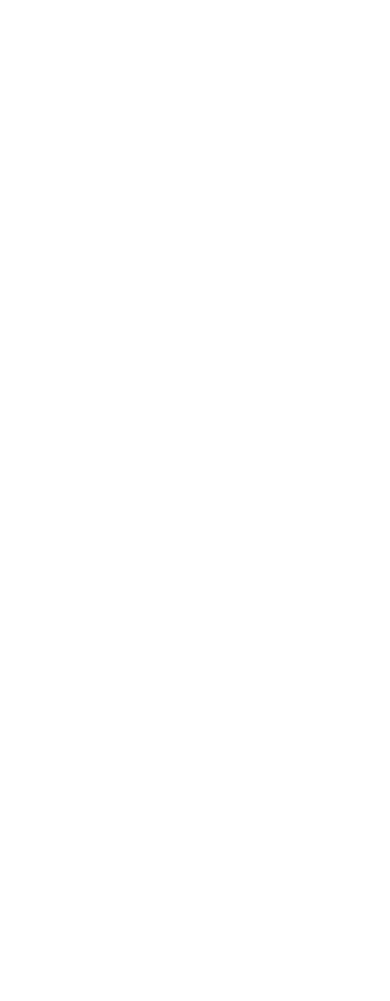
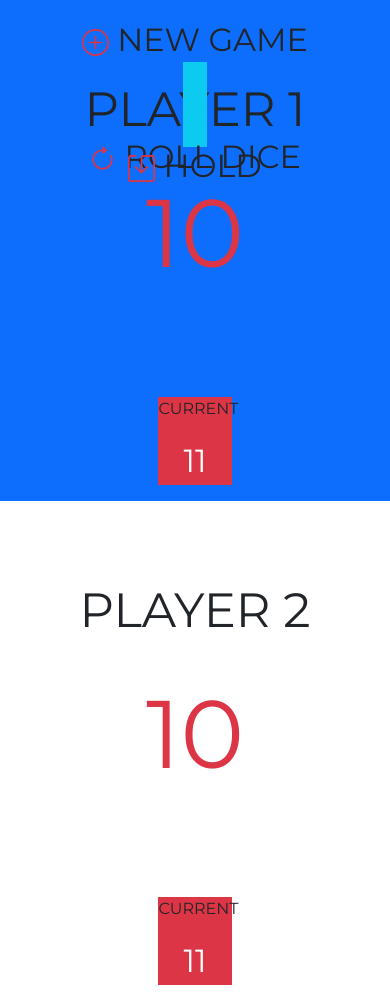
Before and after one commit to Atsuyko/Eval-JS-Entrainement-Julien-JDG, a plain HTML site: page index.html in a window 390 px wide. Before the commit the page ends 844 px from the top, so only its background shows below. Drawn offline with nearby package versions, Linux system fonts and the light colour scheme.

Commit message:
Maquette page web non responsive // Ajout image

```diff
--- a/assets/css/style.css
+++ b/assets/css/style.css
@@ -0,0 +1,52 @@
+body {
+  font-family: 'Montserrat', sans-serif;
+}
+
+.player {
+  font-size: 3em;
+  padding-top: 20%;
+}
+
+#new-game {
+  font-size: 2em;
+}
+
+.score {
+  font-size: 6em;
+}
+
+.round {
+  margin-top: 25%;
+  width: 20%;
+}
+
+#ROUND1,
+#ROUND2 {
+  font-size: 2em;
+}
+
+#dice {
+  margin-top: 16%;
+  width: 5%;
+  height: 10%;
+  margin-left: 47%;
+}
+
+.area {
+  width: 100%;
+  margin-left: 0%;
+  height: 100vw;
+}
+
+#div-roll {
+  font-size: 2em;
+  margin-top: 34%;
+  width: 100%;
+}
+
+#div-hold {
+  font-size: 2em;
+  margin-top: 36.5%;
+  width: 100%;
+
+}
--- a/index.html
+++ b/index.html
@@ -4,6 +4,9 @@
 <head>
   <meta charset="UTF-8">
   <meta name="viewport" content="width=device-width, initial-scale=1.0">
+  <link rel="preconnect" href="https://fonts.googleapis.com">
+  <link rel="preconnect" href="https://fonts.gstatic.com" crossorigin>
+  <link href="https://fonts.googleapis.com/css2?family=Montserrat:wght@400;700&display=swap" rel="stylesheet">
   <link href="https://cdn.jsdelivr.net/npm/bootstrap@5.3.0-alpha3/dist/css/bootstrap.min.css" rel="stylesheet"
     integrity="sha384-KK94CHFLLe+nY2dmCWGMq91rCGa5gtU4mk92HdvYe+M/SXH301p5ILy+dN9+nJOZ" crossorigin="anonymous">
   <link rel="stylesheet" href="assets/css/style.css">
@@ -12,6 +15,58 @@
 </head>
 
 <body>
+  <div class="position-relative text-center row bg-success area">
+    <div class="position-fixed w-100 p-3">
+      <span id="new-game">
+        <svg xmlns="http://www.w3.org/2000/svg" width="27" height="27" fill="currentColor"
+          class="bi bi-plus-circle text-danger" viewBox="0 0 16 16" id="new-game-svg">
+          <path d="M8 15A7 7 0 1 1 8 1a7 7 0 0 1 0 14zm0 1A8 8 0 1 0 8 0a8 8 0 0 0 0 16z" />
+          <path
+            d="M8 4a.5.5 0 0 1 .5.5v3h3a.5.5 0 0 1 0 1h-3v3a.5.5 0 0 1-1 0v-3h-3a.5.5 0 0 1 0-1h3v-3A.5.5 0 0 1 8 4z" />
+        </svg>
+        NEW GAME
+      </span>
+    </div>
+    <div class="position-fixed bg-info" id="dice"></div>
+    <div class="position-fixed" id="div-roll">
+      <span id="roll">
+        <svg xmlns="http://www.w3.org/2000/svg" width="27" height="27" fill="currentColor"
+          class="bi bi-arrow-clockwise text-danger" viewBox="0 0 16 16">
+          <path fill-rule="evenodd" d="M8 3a5 5 0 1 0 4.546 2.914.5.5 0 0 1 .908-.417A6 6 0 1 1 8 2v1z" />
+          <path
+            d="M8 4.466V.534a.25.25 0 0 1 .41-.192l2.36 1.966c.12.1.12.284 0 .384L8.41 4.658A.25.25 0 0 1 8 4.466z" />
+        </svg>
+        ROLL DICE
+      </span>
+    </div>
+    <div class="position-fixed" id="div-hold">
+      <span id="hold">
+        <svg xmlns="http://www.w3.org/2000/svg" width="27" height="27" fill="currentColor"
+          class="bi bi-save text-danger" viewBox="0 0 16 16">
+          <path
+            d="M2 1a1 1 0 0 0-1 1v12a1 1 0 0 0 1 1h12a1 1 0 0 0 1-1V2a1 1 0 0 0-1-1H9.5a1 1 0 0 0-1 1v7.293l2.646-2.647a.5.5 0 0 1 .708.708l-3.5 3.5a.5.5 0 0 1-.708 0l-3.5-3.5a.5.5 0 1 1 .708-.708L7.5 9.293V2a2 2 0 0 1 2-2H14a2 2 0 0 1 2 2v12a2 2 0 0 1-2 2H2a2 2 0 0 1-2-2V2a2 2 0 0 1 2-2h2.5a.5.5 0 0 1 0 1H2z" />
+        </svg>
+        HOLD
+      </span>
+    </div>
+    <div class="col bg-primary">
+      <p class="player" id="player1">PLAYER 1</p>
+      <p class="score text-danger" id="GLOBAL1">10</p>
+      <div class="round mx-auto bg-danger ">
+        <p>CURRENT</p>
+        <p class="text-white" id="ROUND2">11</p>
+      </div>
+    </div>
+
+    <div class="col">
+      <p class="player" id="player2">PLAYER 2</p>
+      <p class="score text-danger" id="GLOBAL2">10</p>
+      <div class="round mx-auto bg-danger">
+        <p>CURRENT</p>
+        <p class="text-white" id="ROUND2">11</p>
+      </div>
+    </div>
+  </div>
   <script src="https://cdn.jsdelivr.net/npm/bootstrap@5.3.0-alpha3/dist/js/bootstrap.bundle.min.js"
     integrity="sha384-ENjdO4Dr2bkBIFxQpeoTz1HIcje39Wm4jDKdf19U8gI4ddQ3GYNS7NTKfAdVQSZe"
     crossorigin="anonymous"></script>
```
Also changed, not shown: assets/image/dice1.PNG (added), assets/image/dice2.PNG (added), assets/image/dice3.PNG (added), assets/image/dice4.PNG (added), assets/image/dice5.PNG (added), assets/image/dice6.PNG (added).
